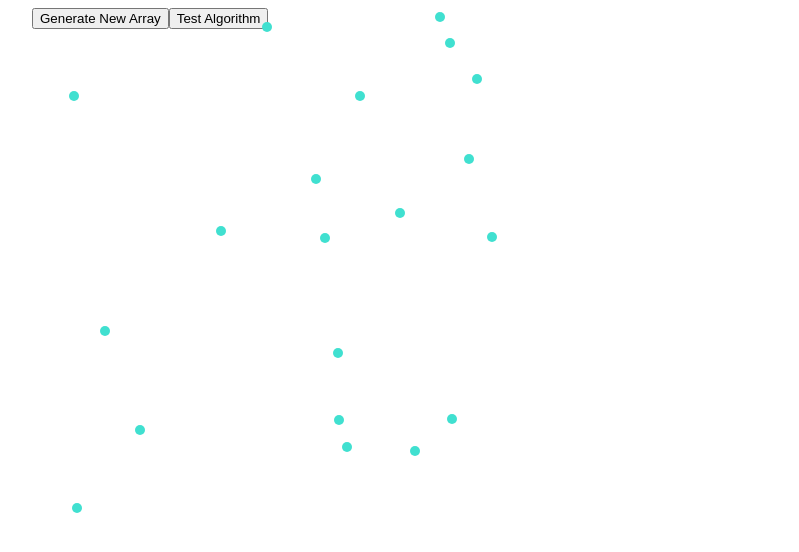
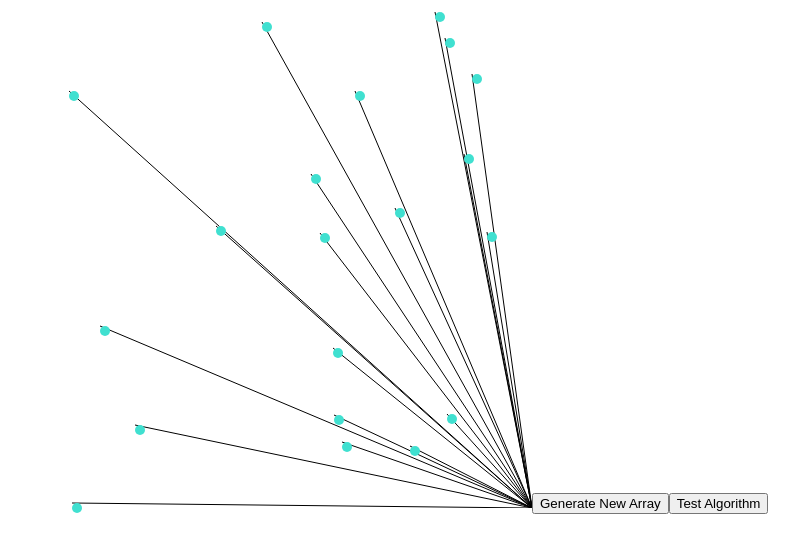
Before and after one commit to ElisabethJoan/travelling-salesman-problem-visualiser, a React (Create React App) app: page / in a window 1280 px wide. Shown: the top 552 px of the page, without its empty margins (68-867 px from the left). Built offline with nearby package versions, Linux system fonts and the light colour scheme.

Commit message:
SVG testing, probably change to canvas

```diff
--- a/src/TSPVisualiser.jsx
+++ b/src/TSPVisualiser.jsx
@@ -2,8 +2,6 @@ import React from "react";
 
 const ANIMATION_SPEED = 100;
 const NUM_POINTS = 20;
-const CANVAS_HEIGHT = 500;
-const CANVAS_WIDTH = 500;
 
 const POINT_COLOUR = "turquoise";
 const PATH_COLOUR = "light blue";
@@ -20,26 +18,43 @@ export default class TSPVisualiser extends React.Component {
   }
 
   componentDidMount() {
-    this.resetArray();
+    this.resetArray(0);
   }
 
-  resetArray() {
+  resetArray(x) {
     const cities = [];
     for (let i = 0; i < NUM_POINTS; i++) {
       cities.push(randomCoords(0, 500));
+    }
+    const arrayPoints = document.getElementsByClassName("city");
+    if (x === 1) {
+      for (let i = 0; i < NUM_POINTS; i++) {
+        let x = arrayPoints[i].style;
+        x.backgroundColor = POINT_COLOUR;
+      }
     }
     this.setState({ cities });
   }
 
   //THE ALGOS
   testAlg() {
-    for (let i = 1; i < NUM_POINTS; i++) {
-      const arrayPoints = document.getElementsByClassName("city");
+    const arrayPoints = document.getElementsByClassName("city");
+    const arrayLines = document.getElementsByClassName("lines");
+    for (let i = 1; i <= NUM_POINTS; i++) {
       setTimeout(() => {
-        const prevPoint = arrayPoints[i - 1].style;
-        const currentPoint = arrayPoints[i].style;
-        prevPoint.backgroundColor = POINT_COLOUR;
-        currentPoint.backgroundColor = ACTIVE_POINT_COLOUR;
+        if (i === NUM_POINTS) {
+          let prevPoint = arrayPoints[i - 1].style;
+          let currentPoint = arrayPoints[0].style;
+          prevPoint.backgroundColor = POINT_COLOUR;
+          currentPoint.backgroundColor = ACTIVE_POINT_COLOUR;
+          arrayLines[0].stroke = "black";
+        } else {
+          let prevPoint = arrayPoints[i - 1].style;
+          let currentPoint = arrayPoints[i].style;
+          prevPoint.backgroundColor = POINT_COLOUR;
+          currentPoint.backgroundColor = ACTIVE_POINT_COLOUR;
+          arrayLines[i].stroke = "green";
+        }
       }, i * ANIMATION_SPEED);
     }
   }
@@ -66,7 +81,20 @@ export default class TSPVisualiser extends React.Component {
             }}
           ></div>
         ))}
-        <button onClick={() => this.resetArray()}>Generate New Array</button>
+        <svg width="500" height="500">
+          {cities.map((value, idx, element) => (
+            <line
+              className="lines"
+              key={idx}
+              x1={value[1]}
+              y1={value[0]}
+              x2="500"
+              y2="500"
+              stroke="black"
+            />
+          ))}
+        </svg>
+        <button onClick={() => this.resetArray(1)}>Generate New Array</button>
         <button onClick={() => this.testAlg()}>Test Algorithm</button>
       </div>
     );
```
